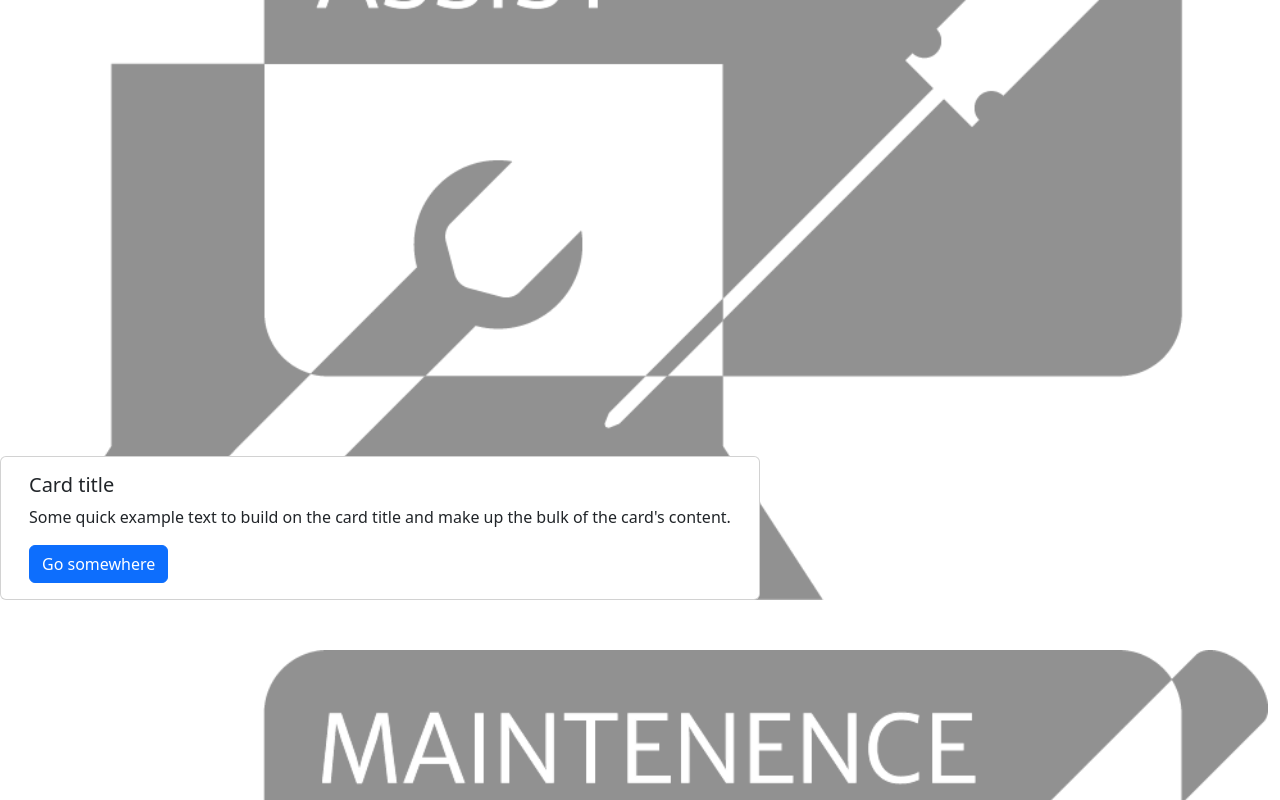
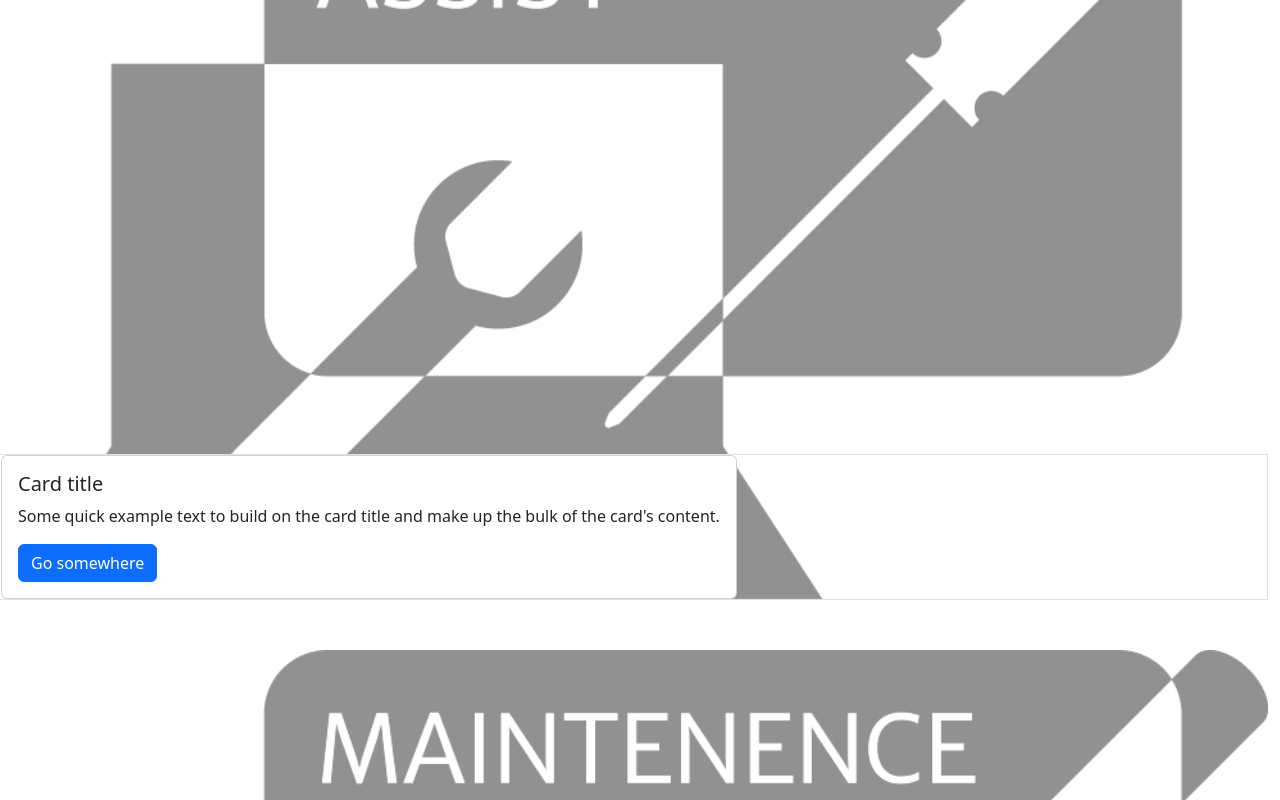
Before and after one commit to Dek21a1/2023IST-website-Deklan.L, a plain HTML site: page index.html in a window 1280 px wide. Shown: the part 382-1182 px from the top of the page. Drawn offline with nearby package versions, Linux system fonts and the light colour scheme.

Commit message:
image cards further experimented

```diff
--- a/index.html
+++ b/index.html
@@ -26,7 +26,7 @@
 
           .overlay {
               position: absolute;
-              position:center;
+              bottom:0;
           }
 
           .to-right {
@@ -94,10 +94,11 @@
       <!-- NAVBAR ENDS HERE -->
       <!-- FIRST IMAGE STARTS HERE -->
       <div class="container-fluid position addpadding">
-          <div class="row ">
+          <div class="row">
               <img src="images\logo.png" class="img-fluid" />
-              <div class="overlay to-left row">
-                  <div class="card" style="width: fit-content;">
+              <div class="overlay row">
+              <div class="border to-left col-6-lg">
+                 <div class="card" style="width: fit-content">
                       <div class="card-body">
                           <h5 class="card-title">Card title</h5>
                           <p class="card-text">Some quick example text to build on the card title and make up the bulk of the card's content.</p>
@@ -105,7 +106,8 @@
                       </div>
                   </div>
               </div>
-          </div>
+              </div>
+            </div>
       </div>
 
 
```
